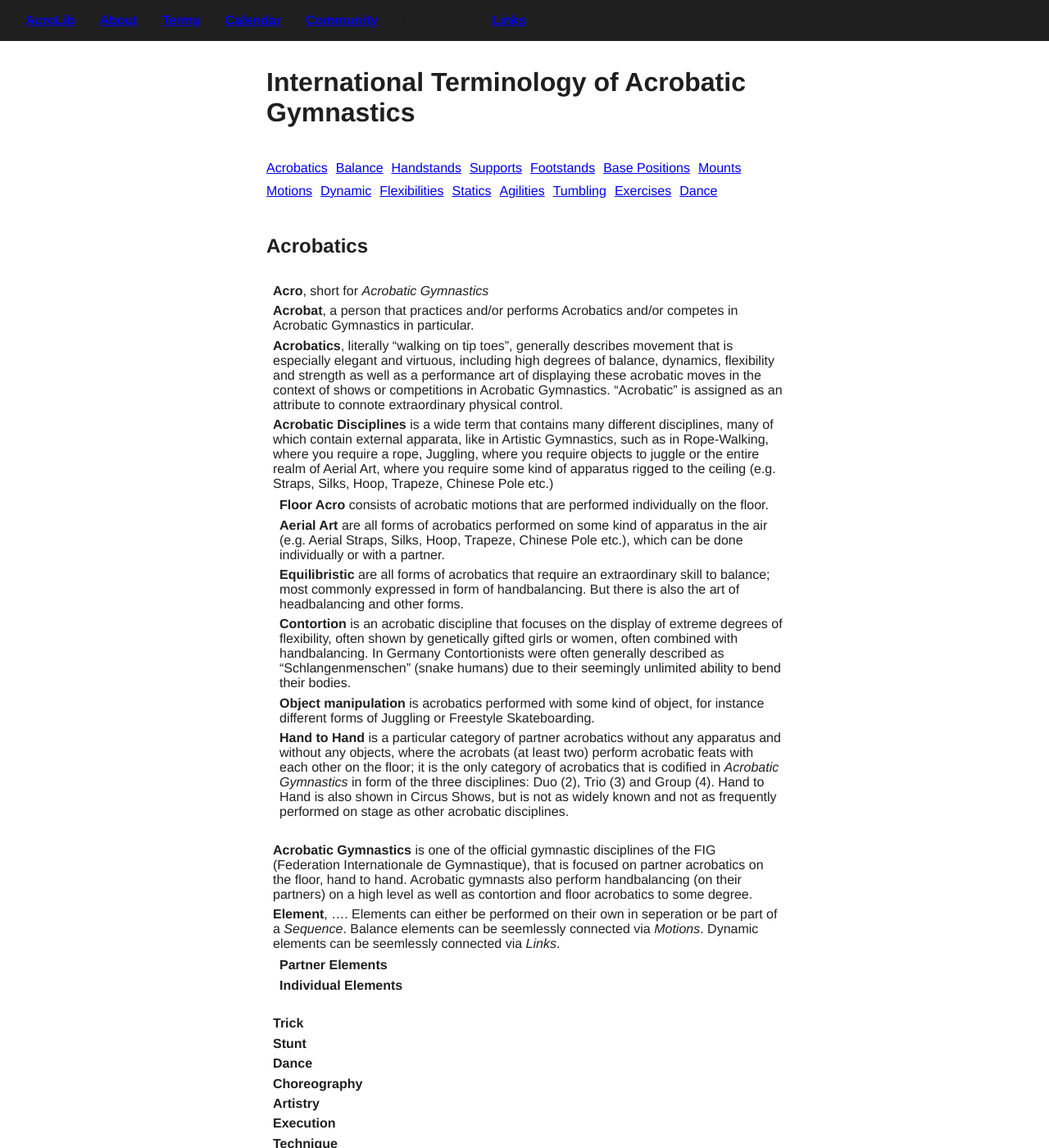
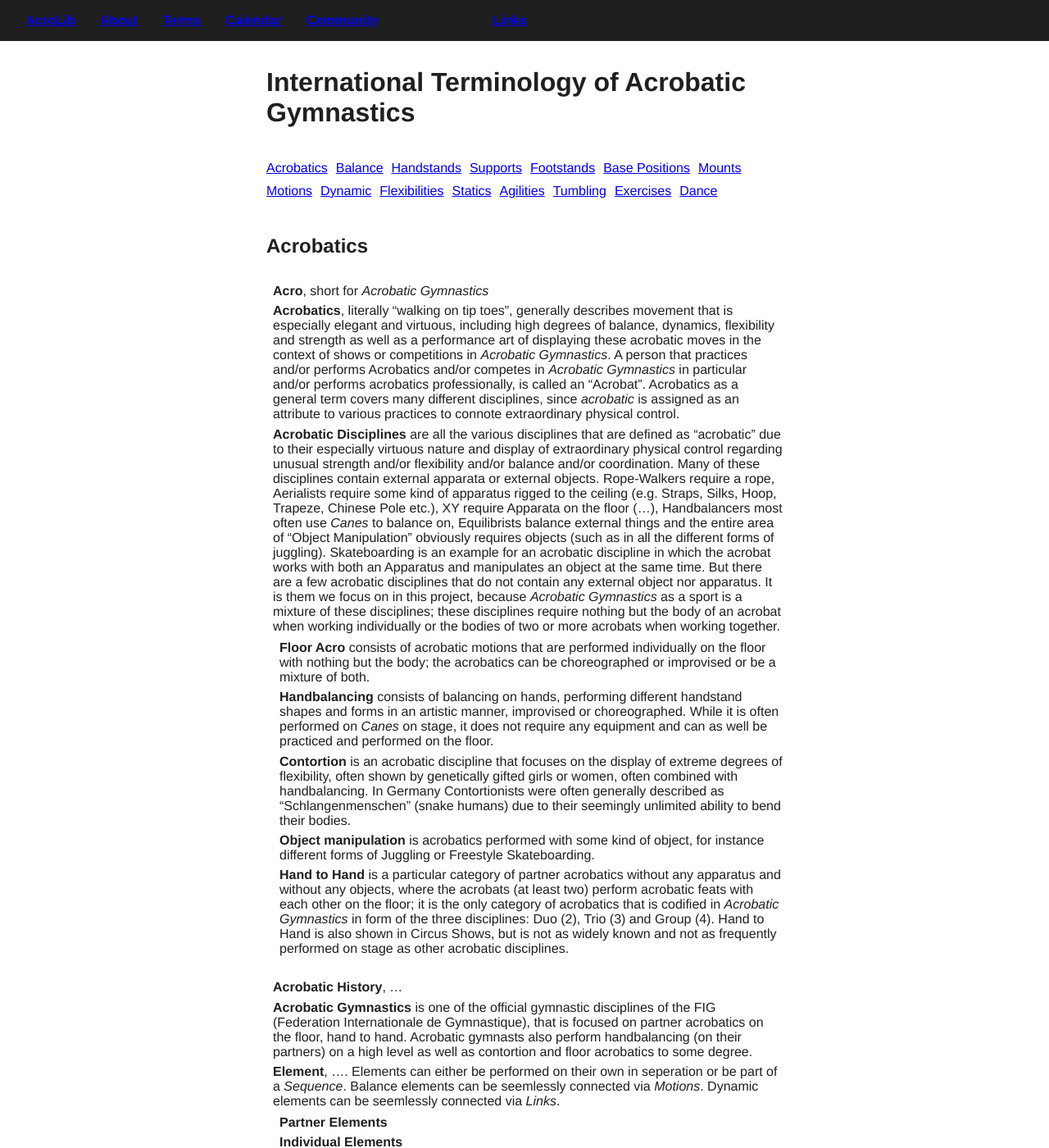
Before and after one commit to floshin/acrolib, a Jekyll site: the page built from glossary.md, in a window 1280 px wide and 1400 px high. Shown: the whole window at 82% size. Built offline with Jekyll 4.4.1, drawn with Linux system fonts in a browser that asks for light colours; our own code applies the rules of GitHub Pages for plain Markdown files.

Commit message:
Update glossary.md

```diff
--- a/glossary.md
+++ b/glossary.md
@@ -11,15 +11,14 @@ We divide the Acrobatic terms into the following categories according to the cat
 ## Acrobatics
 
 * **Acro**, short for *Acrobatic Gymnastics*
-* **Acrobat**, a person that practices and/or performs Acrobatics and/or competes in Acrobatic Gymnastics in particular.
-* **Acrobatics**, literally "walking on tip toes", generally describes movement that is especially elegant and virtuous, including high degrees of balance, dynamics, flexibility and strength as well as a performance art of displaying these acrobatic moves in the context of shows or competitions in Acrobatic Gymnastics. "Acrobatic" is assigned as an attribute to connote extraordinary physical control.
-* **Acrobatic Disciplines** is a wide term that contains many different disciplines, many of which contain external apparata, like in Artistic Gymnastics, such as in Rope-Walking, where you require a rope, Juggling, where you require objects to juggle or the entire realm of Aerial Art, where you require some kind of apparatus rigged to the ceiling (e.g. Straps, Silks, Hoop, Trapeze, Chinese Pole etc.)
-  * **Floor Acro** consists of acrobatic motions that are performed individually on the floor.
-  * **Aerial Art** are all forms of acrobatics performed on some kind of apparatus in the air (e.g. Aerial Straps, Silks, Hoop, Trapeze, Chinese Pole etc.), which can be done individually or with a partner.
-  * **Equilibristic** are all forms of acrobatics that require an extraordinary skill to balance; most commonly expressed in form of handbalancing. But there is also the art of headbalancing and other forms.
+* **Acrobatics**, literally "walking on tip toes", generally describes movement that is especially elegant and virtuous, including high degrees of balance, dynamics, flexibility and strength as well as a performance art of displaying these acrobatic moves in the context of shows or competitions in *Acrobatic Gymnastics*. A person that practices and/or performs Acrobatics and/or competes in *Acrobatic Gymnastics* in particular and/or performs acrobatics professionally, is called an "Acrobat". Acrobatics as a general term covers many different disciplines, since *acrobatic* is assigned as an attribute to various practices to connote extraordinary physical control.
+* **Acrobatic Disciplines** are all the various disciplines that are defined as "acrobatic" due to their especially virtuous nature and display of extraordinary physical control regarding unusual strength and/or flexibility and/or balance and/or coordination. Many of these disciplines contain external apparata or external objects. Rope-Walkers require a rope, Aerialists require some kind of apparatus rigged to the ceiling (e.g. Straps, Silks, Hoop, Trapeze, Chinese Pole etc.), XY require Apparata on the floor (...), Handbalancers most often use *Canes* to balance on, Equilibrists balance external things and the entire area of "Object Manipulation" obviously requires objects (such as in all the different forms of juggling). Skateboarding is an example for an acrobatic discipline in which the acrobat works with both an Apparatus and manipulates an object at the same time. But there are a few acrobatic disciplines that do not contain any external object nor apparatus. It is them we focus on in this project, because *Acrobatic Gymnastics* as a sport is a mixture of these disciplines; these disciplines require nothing but the body of an acrobat when working individually or the bodies of two or more acrobats when working together.
+  * **Floor Acro** consists of acrobatic motions that are performed individually on the floor with nothing but the body; the acrobatics can be choreographed or improvised or be a mixture of both.
+  * **Handbalancing** consists of balancing on hands, performing different handstand shapes and forms in an artistic manner, improvised or choreographed. While it is often performed on *Canes* on stage, it does not require any equipment and can as well be practiced and performed on the floor.
   * **Contortion** is an acrobatic discipline that focuses on the display of extreme degrees of flexibility, often shown by genetically gifted girls or women, often combined with handbalancing. In Germany Contortionists were often generally described as "Schlangenmenschen" (snake humans) due to their seemingly unlimited ability to bend their bodies.
   * **Object manipulation** is acrobatics performed with some kind of object, for instance different forms of Juggling or Freestyle Skateboarding.
   * **Hand to Hand** is a particular category of partner acrobatics without any apparatus and without any objects, where the acrobats (at least two) perform acrobatic feats with each other on the floor; it is the only category of acrobatics that is codified in *Acrobatic Gymnastics* in form of the three disciplines: Duo (2), Trio (3) and Group (4). Hand to Hand is also shown in Circus Shows, but is not as widely known and not as frequently performed on stage as other acrobatic disciplines.
+* **Acrobatic History**, ...
 * **Acrobatic Gymnastics** is one of the official gymnastic disciplines of the FIG (Federation Internationale de Gymnastique), that is focused on partner acrobatics on the floor, hand to hand. Acrobatic gymnasts also perform handbalancing (on their partners) on a high level as well as contortion and floor acrobatics to some degree.
 * **Element**, .... Elements can either be performed on their own in seperation or be part of a *Sequence*. Balance elements can be seemlessly connected via *Motions*. Dynamic elements can be seemlessly connected via *Links*.
   * **Partner Elements**
```
